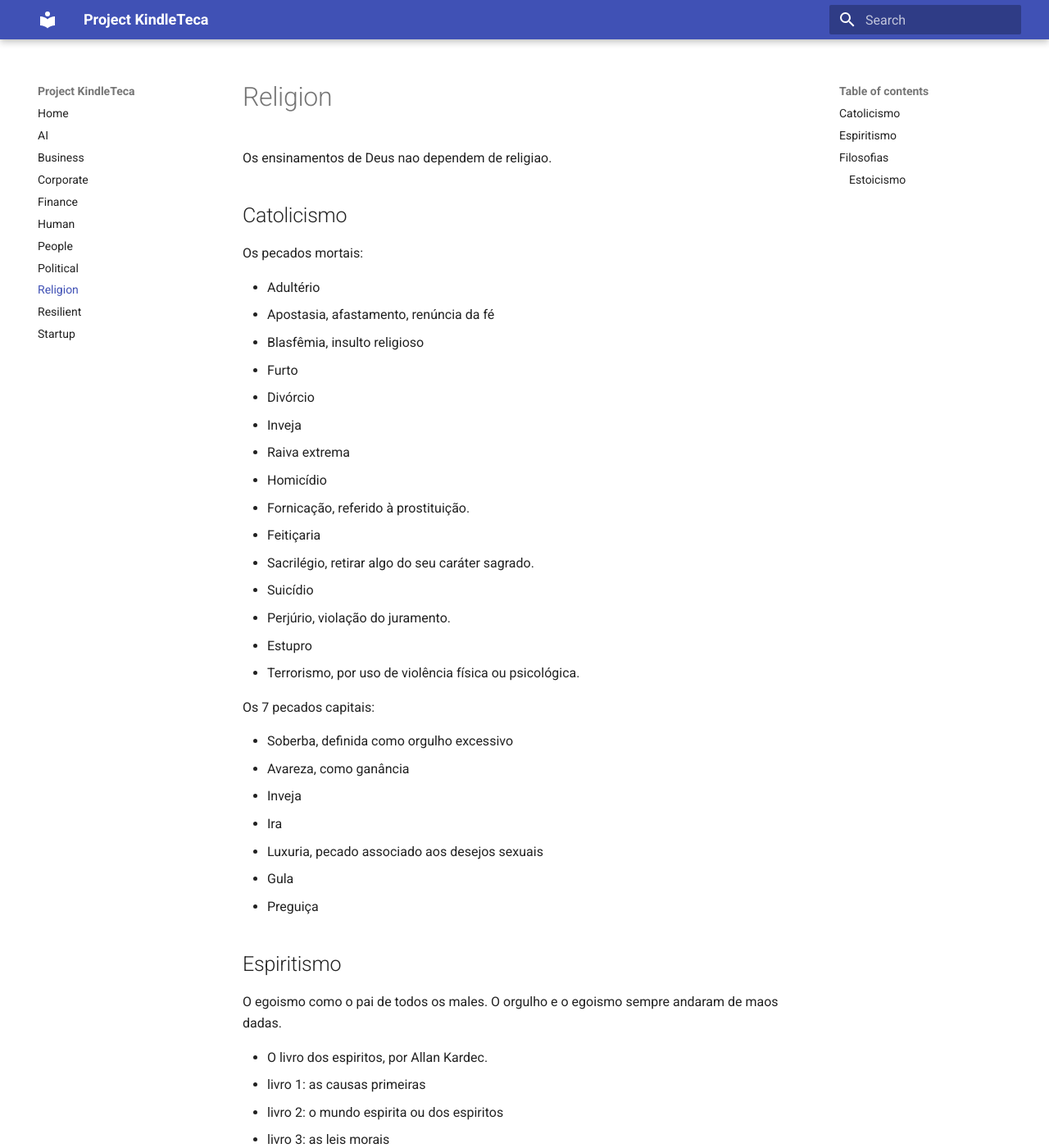
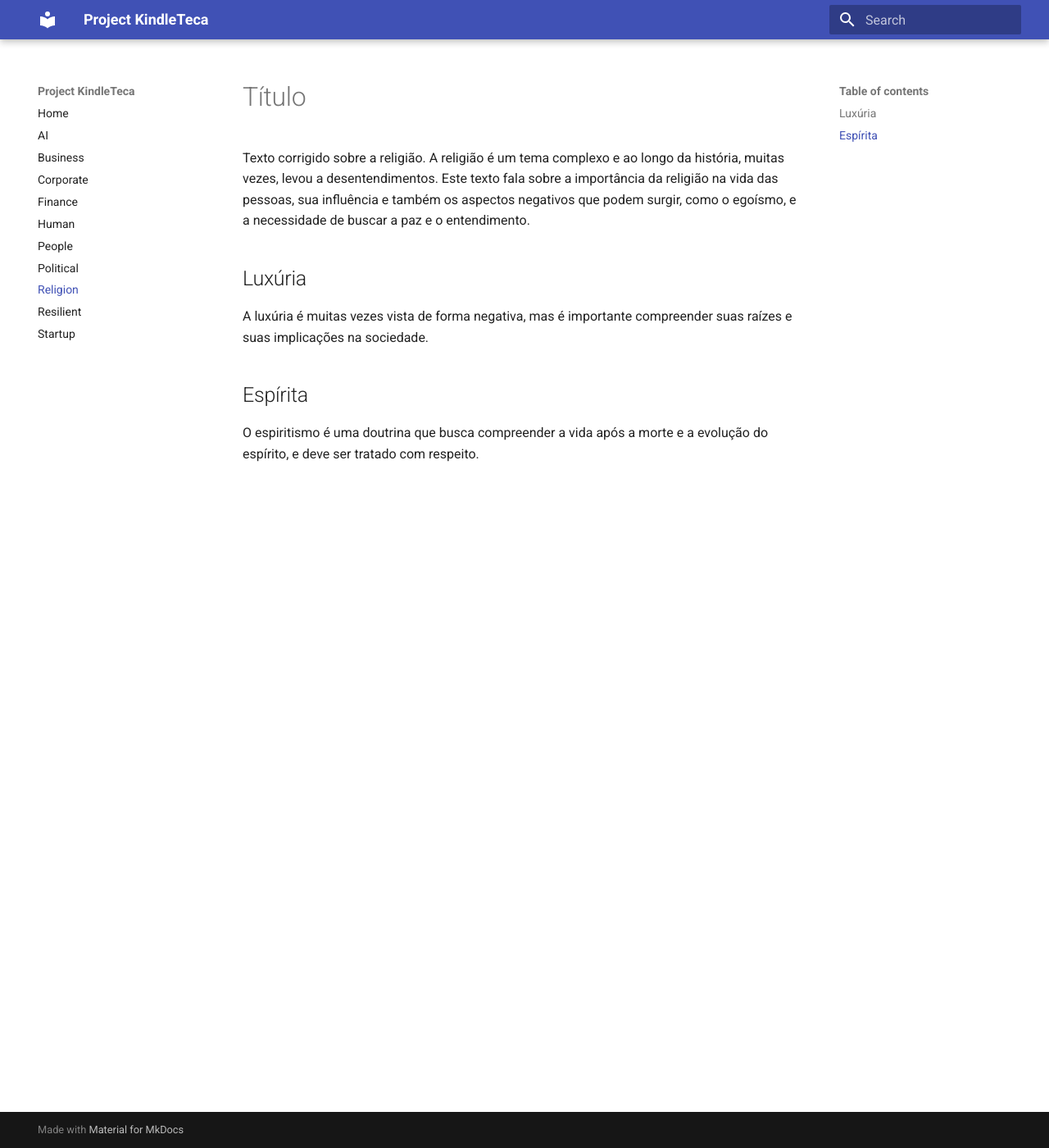
Before and after one commit to renatobrf/kindle-teca, an MkDocs documentation site: the page built from docs/religiao.md, in a window 1280 px wide and 1400 px high. Shown: the whole window at 82% size. Built offline with MkDocs 1.6.1 and Material for MkDocs 9.7.7, drawn with Linux system fonts in a browser that asks for light colours; some of the changed text lies outside the part shown.

Commit message:
Atualizando o arquivo docs/religiao.md com correções de ortografia.

```diff
--- a/docs/religiao.md
+++ b/docs/religiao.md
@@ -1,54 +1,11 @@
-Os ensinamentos de Deus nao dependem de religiao.
+# Título
 
-## Catolicismo
+Texto corrigido sobre a religião. A religião é um tema complexo e ao longo da história, muitas vezes, levou a desentendimentos. Este texto fala sobre a importância da religião na vida das pessoas, sua influência e também os aspectos negativos que podem surgir, como o egoísmo, e a necessidade de buscar a paz e o entendimento.
 
-Os pecados mortais:
+## Luxúria
 
-- Adultério
-- Apostasia, afastamento, renúncia da fé
-- Blasfêmia, insulto religioso
-- Furto
-- Divórcio
-- Inveja
-- Raiva extrema
-- Homicídio
-- Fornicação, referido à prostituição.
-- Feitiçaria
-- Sacrilégio, retirar algo do seu caráter sagrado.
-- Suicídio
-- Perjúrio, violação do juramento.
-- Estupro
-- Terrorismo, por uso de violência física ou psicológica.
+A luxúria é muitas vezes vista de forma negativa, mas é importante compreender suas raízes e suas implicações na sociedade.
 
-Os 7 pecados capitais:
+## Espírita
 
-- Soberba, definida como orgulho excessivo
-- Avareza, como ganância
-- Inveja
-- Ira
-- Luxuria, pecado associado aos desejos sexuais
-- Gula
-- Preguiça
-
-## Espiritismo
-
-O egoismo como o pai de todos os males. O orgulho e o egoismo sempre andaram de maos dadas.
-
-- O livro dos espiritos, por Allan Kardec.
-  - livro 1: as causas primeiras
-  - livro 2: o mundo espirita ou dos espiritos
-  - livro 3: as leis morais
-  - livro 4: esperanças e consolações
-
-## Filosofias
-
-### Estoicismo
-Filosofia que busca a felicidade e a paz interior através da virtude, racionalidade e aceitação do destino.
-
-A distinção fundamental entre aquilo que podemos controlar, e aquilo que não podemos.
-
-As quatro virtudes cardeais:
-- sabedoria (compreender o mundo)
-- coragem (encarar as dificuldades)
-- moderação (equilíbrio)
-- justiça (integridade nas relações)
+O espiritismo é uma doutrina que busca compreender a vida após a morte e a evolução do espírito, e deve ser tratado com respeito.
```
